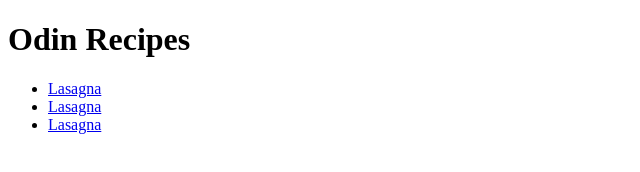
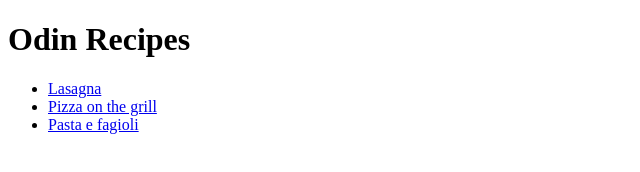
Before and after one commit to TudorMinut/odin-recipes, a plain HTML site: page index.html in a window 1280 px wide. Shown: the whole page, without its empty margins (0-640 px from the left). Drawn offline with Linux system fonts and the light colour scheme.

Commit message:
fix dishes names in main html file

```diff
--- a/index.html
+++ b/index.html
@@ -11,9 +11,8 @@
     <h1>Odin Recipes</h1>
     <ul>
         <li><a href="./recipes/lasagna.html">Lasagna</a></li>
-        <li><a href="./recipes/pizza-on-the-grill.html">Lasagna</a></li>
-        <li><a href="./recipes/lasagna.html">Lasagna</a></li>
-
+        <li><a href="./recipes/pizza-on-the-grill.html">Pizza on the grill</a></li>
+        <li><a href="./recipes/pasta-e-fagioli.html">Pasta e fagioli</a></li>
     </ul>
 </body>
 
```
